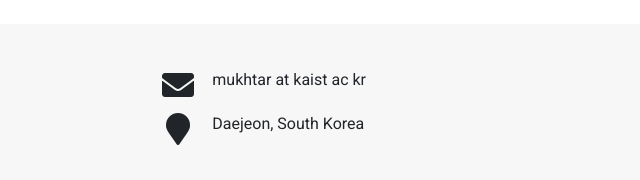
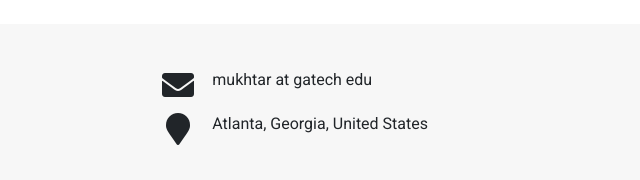
Before and after one commit to mukhtarkv/mukhtarkussaiynbekov.github.io, a plain HTML site: page index.html in a window 1280 px wide. Shown: the part 2753-2933 px from the top of the page, 290-930 px from the left. Drawn offline with nearby package versions, Linux system fonts and the light colour scheme; some icons are missing.

Commit message:
update contact info

```diff
--- a/index.html
+++ b/index.html
@@ -357,10 +357,10 @@
         <div class="col-lg-8 col-12">
           <ul class="fa-ul">
             <li class="contact-li"><i class="fa-li fas fa-envelope fa-2x" aria-hidden="true"></i>
-              <span>mukhtar at kaist ac kr</span>
+              <span>mukhtar at gatech edu</span>
             </li>
             <li class="contact-li"><i class="fa-li fas fa-map-marker fa-2x" aria-hidden="true"></i>
-              <span>Daejeon, South Korea</span>
+              <span>Atlanta, Georgia, United States</span>
             </li>
           </ul>
         </div>
```
